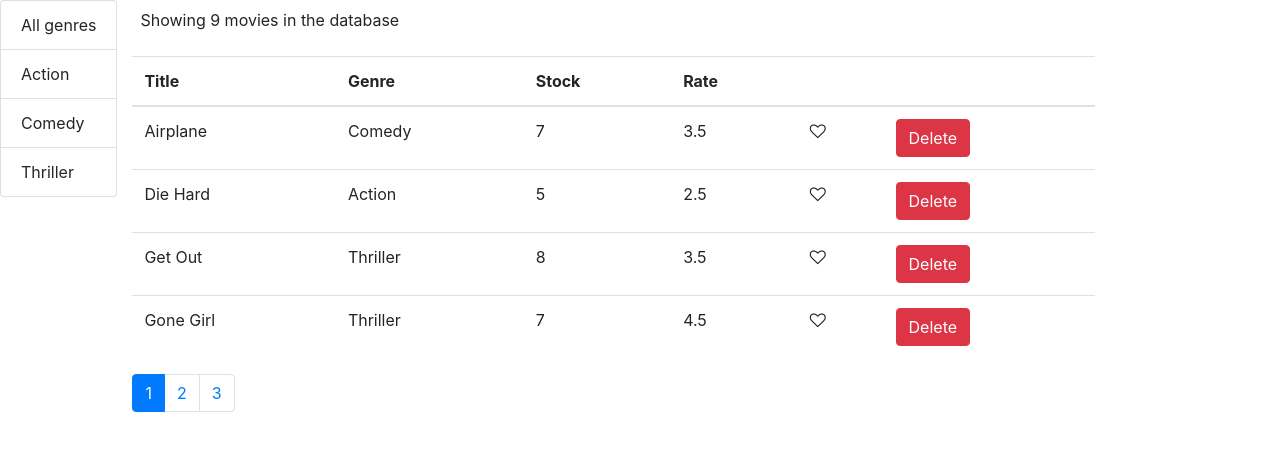
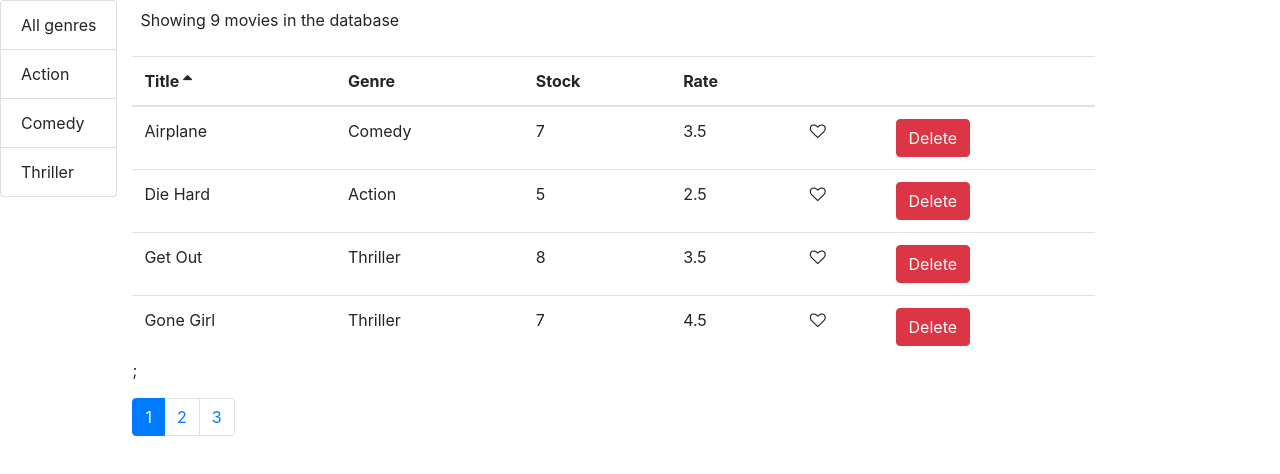
Before and after one commit to Dadagis/react-app, a React (Create React App) app: page / in a window 1280 px wide. Shown: the top 474 px of the page. Built offline with nearby package versions, Linux system fonts and the light colour scheme.

Commit message:
cleaned dry

```diff
--- /dev/null
+++ b/src/components/common/tableBody.jsx
@@ -0,0 +1,34 @@
+import React, { Component } from "react";
+import _ from "lodash";
+
+export default class TableBody extends Component {
+  renderCell = (item, column) => {
+    if (column.content) {
+      return column.content(item);
+    } else {
+      return _.get(item, column.path);
+    }
+  };
+
+  createKey = (item, column) => {
+    return item._id + (column.path || column.key);
+  };
+
+  render() {
+    const { data, columns } = this.props;
+
+    return (
+      <tbody>
+        {data.map((item) => (
+          <tr key={item._id}>
+            {columns.map((column) => (
+              <td key={this.createKey(item, column)}>
+                {this.renderCell(item, column)}
+              </td>
+            ))}
+          </tr>
+        ))}
+      </tbody>
+    );
+  }
+}
--- a/src/components/common/tableHeader.jsx
+++ b/src/components/common/tableHeader.jsx
@@ -12,16 +12,29 @@
     this.props.onSort(sortColumn);
   };
 
+  renderSortIcon = (column) => {
+    const { sortColumn } = this.props;
+
+    if (column.path != sortColumn.path) {
+      return null;
+    }
+    if (sortColumn.order === "asc") {
+      return <i className="fa fa-sort-asc"></i>;
+    }
+    return <fa className="fa fa-sort-desc"></fa>;
+  };
+
   render() {
     return (
       <thead>
         <tr>
           {this.props.columns.map((column) => (
             <th
+              className="clickable"
               key={column.path || column.key}
               onClick={() => this.raiseSort(column.path)}
             >
-              {column.label}
+              {column.label} {this.renderSortIcon(column)}
             </th>
           ))}
         </tr>
@@ -29,3 +42,4 @@
     );
   }
 }
+// 24 sorting extracting table
--- a/src/components/moviesTable.jsx
+++ b/src/components/moviesTable.jsx
@@ -1,6 +1,7 @@
 import React, { Component } from "react";
 import TableHeader from "./common/tableHeader";
 import Like from "./common/like";
+import TableBody from "./common/tableBody";
 
 export default class MoviesTable extends Component {
   columns = [
@@ -8,50 +9,36 @@
     { path: "genre.name", label: "Genre" },
     { path: "numberInStock", label: "Stock" },
     { path: "dailyRentalRate", label: "Rate" },
-    { key: "like" },
-    { key: "delete" },
+    {
+      key: "like",
+      content: (movie) => (
+        <Like liked={movie.liked} onClick={() => this.props.onLike(movie)} />
+      ),
+    },
+    {
+      key: "delete",
+      content: (movie) => (
+        <button
+          onClick={() => this.props.onDelete(movie)}
+          className="btn btn-danger"
+        >
+          Delete
+        </button>
+      ),
+    },
   ];
 
-  mapMovies = (movies, onLike, onDelete) => {
-    return movies.map((movie) => (
-      <tr key={movie._id}>
-        <td className="">{movie.title}</td>
-        <td className="">{movie.genre.name}</td>
-        <td className="">{movie.numberInStock}</td>
-        <td className="">{movie.dailyRentalRate}</td>
-        <td>
-          <Like liked={movie.liked} onClick={() => onLike(movie)} />
-        </td>
-        <td>
-          <button onClick={() => onDelete(movie)} className="btn btn-danger">
-            Delete
-          </button>
-        </td>
-      </tr>
-    ));
-  };
-
-  tableTitle = () => {
-    return (
-      <TableHeader
-        columns={this.columns}
-        sortColumn={this.props.sortColumn}
-        onSort={this.props.onSort}
-      />
-    );
-  };
-
-  tableBody = (movies, onLike, onDelete) => {
-    return <tbody>{this.mapMovies(movies, onLike, onDelete)}</tbody>;
-  };
-
   render() {
-    const { movies, onDelete, onLike } = this.props;
+    const { movies } = this.props;
 
     return (
       <table className="table mt-4">
-        {this.tableTitle()}
-        {this.tableBody(movies, onLike, onDelete)}
+        <TableHeader
+          columns={this.columns}
+          sortColumn={this.props.sortColumn}
+          onSort={this.props.onSort}
+        />
+        <TableBody data={movies} columns={this.columns} />;
       </table>
     );
   }
--- a/src/index.css
+++ b/src/index.css
@@ -1,13 +1,17 @@
 body {
   margin: 0;
-  font-family: -apple-system, BlinkMacSystemFont, 'Segoe UI', 'Roboto', 'Oxygen',
-    'Ubuntu', 'Cantarell', 'Fira Sans', 'Droid Sans', 'Helvetica Neue',
+  font-family: -apple-system, BlinkMacSystemFont, "Segoe UI", "Roboto", "Oxygen",
+    "Ubuntu", "Cantarell", "Fira Sans", "Droid Sans", "Helvetica Neue",
     sans-serif;
   -webkit-font-smoothing: antialiased;
   -moz-osx-font-smoothing: grayscale;
 }
 
 code {
-  font-family: source-code-pro, Menlo, Monaco, Consolas, 'Courier New',
+  font-family: source-code-pro, Menlo, Monaco, Consolas, "Courier New",
     monospace;
 }
+
+.clickable {
+  cursor: pointer;
+}
```
